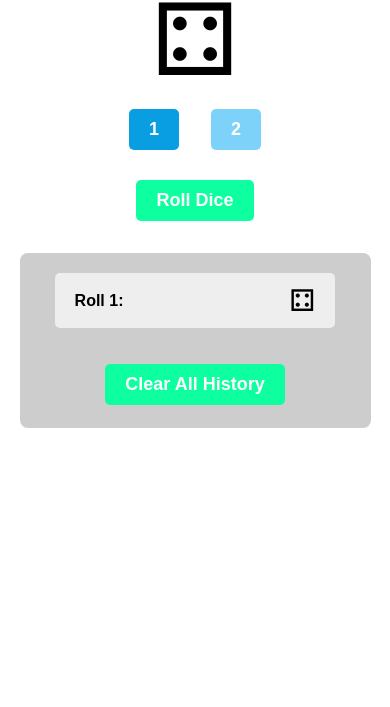
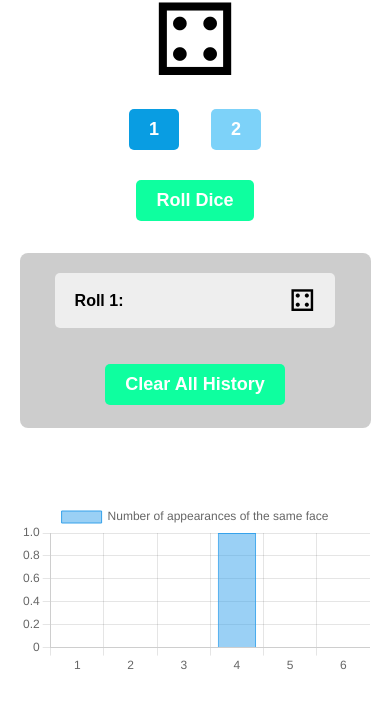
Before and after one commit to abdelilah-dev/50-mini-front-end-projects, a website: page project-n1/index.html in a window 390 px wide. Both pictures are taken after a click on the button "Roll Dice". Shown: the part 95-802 px from the top of the page. Drawn offline with nearby package versions, Linux system fonts and the light colour scheme.

Commit message:
Upload the Update

```diff
--- a/project-n1/index.html
+++ b/project-n1/index.html
@@ -23,6 +23,11 @@
         <ul class="roll-history" id="roll-history">
         </ul>
         <button type="button" class="clear-history-btn custom-button">Clear All History</button>
+        <div class="chart">
+            <canvas id="myChart"></canvas>
+        </div>
+        <span></span>
+        <script src="./node_modules/chart.js/dist/chart.umd.js"></script>
         <script src="main.js"></script>
     </body>
 
--- a/project-n1/main.js
+++ b/project-n1/main.js
@@ -8,17 +8,22 @@ let clearHistoryBtn = document.querySelector(".clear-history-btn");
 let Dices = ["&#9856;", "&#9857;", "&#9858;", "&#9859;", "&#9860;", "&#9861;"];
 let [rollHistory, diceCount] = [[], 1];
 let rollNumber = 0;
+let faces = [0, 0, 0, 0, 0, 0];
 
 window.onload = () => {
     if (window.localStorage.rollHistory) {
         rollHistory = JSON.parse(window.localStorage.rollHistory)
-        rollNumber = rollHistory[rollHistory.length - 1].id;
+        rollNumber = rollHistory.length !== 0 ? rollHistory[rollHistory.length - 1].id : 0;
+
     }
+    if (window.localStorage.facesYouFinded) faces = JSON.parse(window.localStorage.facesYouFinded).faces;
+    createChart();
     updateHistory();
 }
 
 rollbtn.addEventListener("click", event => {
     let diceIcon = document.querySelectorAll(".dice span");
+    rollbtn.disabled = true;
     diceIcon.forEach((e) => { e.classList.add("roll-animation") });
     numberOfDices.forEach((e) => { e.disabled = true });
     let i = 0;
@@ -33,7 +38,6 @@ rollbtn.addEventListener("click", event => {
         if (i === 1500) clearInterval(interval);
     }, 100);
     rollingSoundEffect.play();
-    rollbtn.disabled = true;
     rollNumber++;
     RollingDice();
     setTimeout(() => {
@@ -63,6 +67,9 @@ clearHistoryBtn.addEventListener("click", event => {
 
 function RollingDice() {
     let diceface = diceCount === 2 ? [getRandomNum(), getRandomNum()] : [getRandomNum()];
+    diceface.forEach((e) => {
+        faces[e - 1]++;
+    })
     let rollingData = {
         id: rollNumber,
         faces: diceface,
@@ -72,6 +79,7 @@ function RollingDice() {
         updateHistory();
     }, 1500);
     rollHistory.push(rollingData);
+    updateChartData(faces)
     updateData();
 }
 
@@ -95,9 +103,43 @@ function updateHistory() {
 }
 
 function updateData() {
-    window.localStorage.setItem("rollHistory", JSON.stringify(rollHistory))
+    let numOfDiceThrows = faces.reduce((acc, ele) => acc + ele);
+    window.localStorage.setItem("rollHistory", JSON.stringify(rollHistory));
+    window.localStorage.setItem("facesYouFinded", JSON.stringify({ faces, numOfDiceThrows}));
 }
 
 function getRandomNum() {
     return Math.floor(Math.random() * 6) + 1
 }
+let chart;
+function createChart() {
+    const ctx = document.getElementById('myChart');
+
+    chart = new Chart(ctx, {
+        type: 'bar',
+        data: {
+            labels: ['1', '2', '3', '4', '5', '6'],
+            datasets: [{
+                label: 'Number of appearances of the same face',
+                data: [faces[0], faces[1], faces[2], faces[3], faces[4], faces[5]],
+                borderWidth: 1,
+            }]
+        },
+        options: {
+            scales: {
+                y: {
+                    beginAtZero: true
+                }
+            },
+            onClick: (e) => {
+            }
+        }
+    });
+}
+
+function updateChartData(newData) {
+    if (chart) {
+        chart.data.datasets[0].data = newData;
+        chart.update();
+    }
+}
--- /dev/null
+++ b/project-n1/package.json
@@ -0,0 +1,5 @@
+{
+  "dependencies": {
+    "chart.js": "^4.4.9"
+  }
+}
--- a/project-n1/style.css
+++ b/project-n1/style.css
@@ -52,6 +52,7 @@ h1 {
     0% {
         transform: rotateY(0deg) rotateX(0deg);
     }
+
     100% {
         transform: rotateY(1020deg) rotateX(1020deg);
     }
@@ -64,6 +65,7 @@ h1 {
     gap: 2rem;
     padding: 10px 0;
 }
+
 .dice-number button {
     margin: 0;
     background-color: #7dd2f9;
@@ -125,3 +127,21 @@ h1 {
 .clear-history-btn.active {
     display: block;
 }
+
+.chart {
+    width: 60%;
+    display: block;
+    margin: auto;
+}
+
+@media (max-width: 992px) {
+    .chart {
+        width: 70%;
+    }
+}
+
+@media (max-width: 678px) {
+    .chart {
+        width: 90%;
+    }
+}
```
Also changed, not shown: 1 other file.
